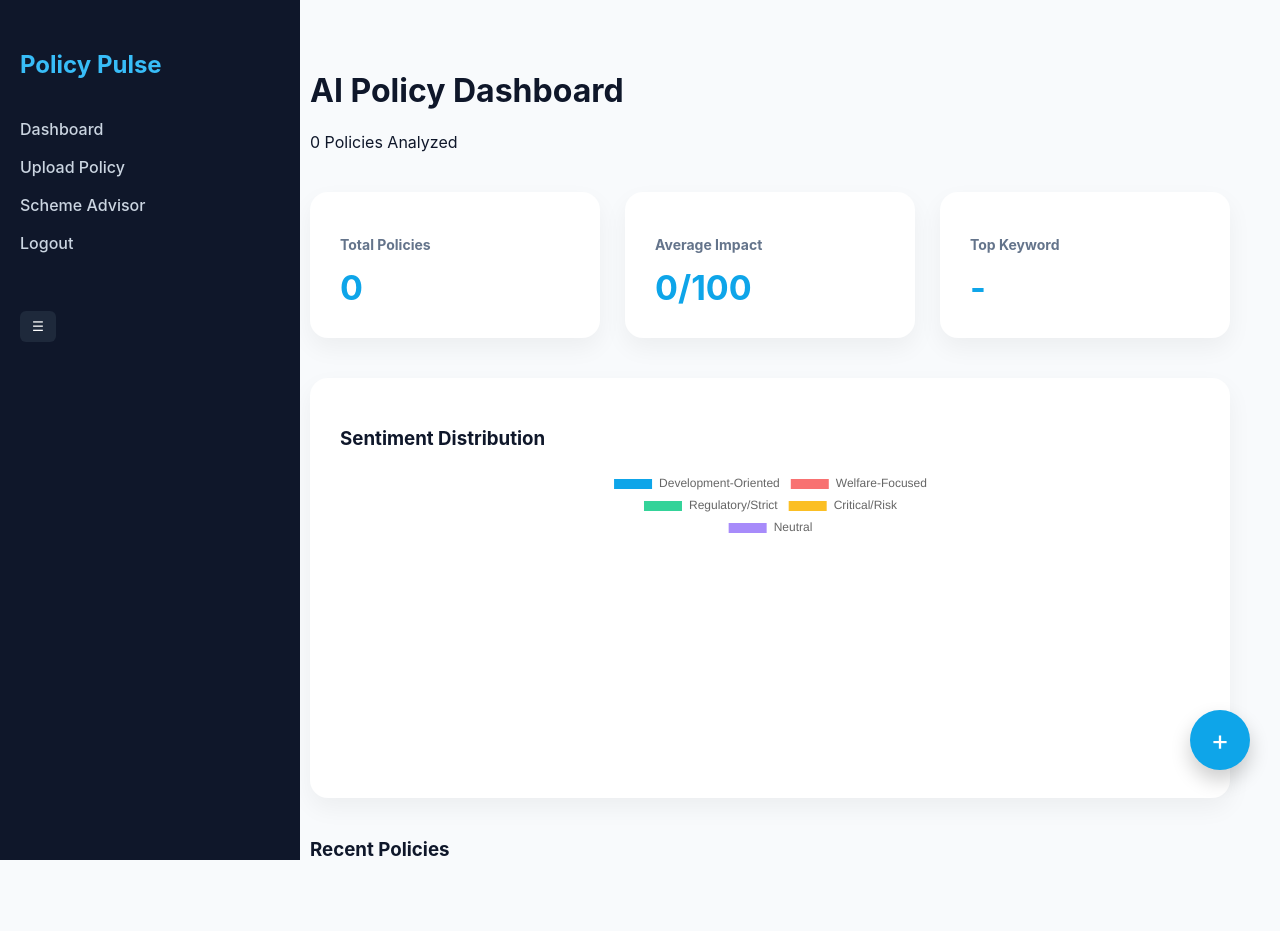
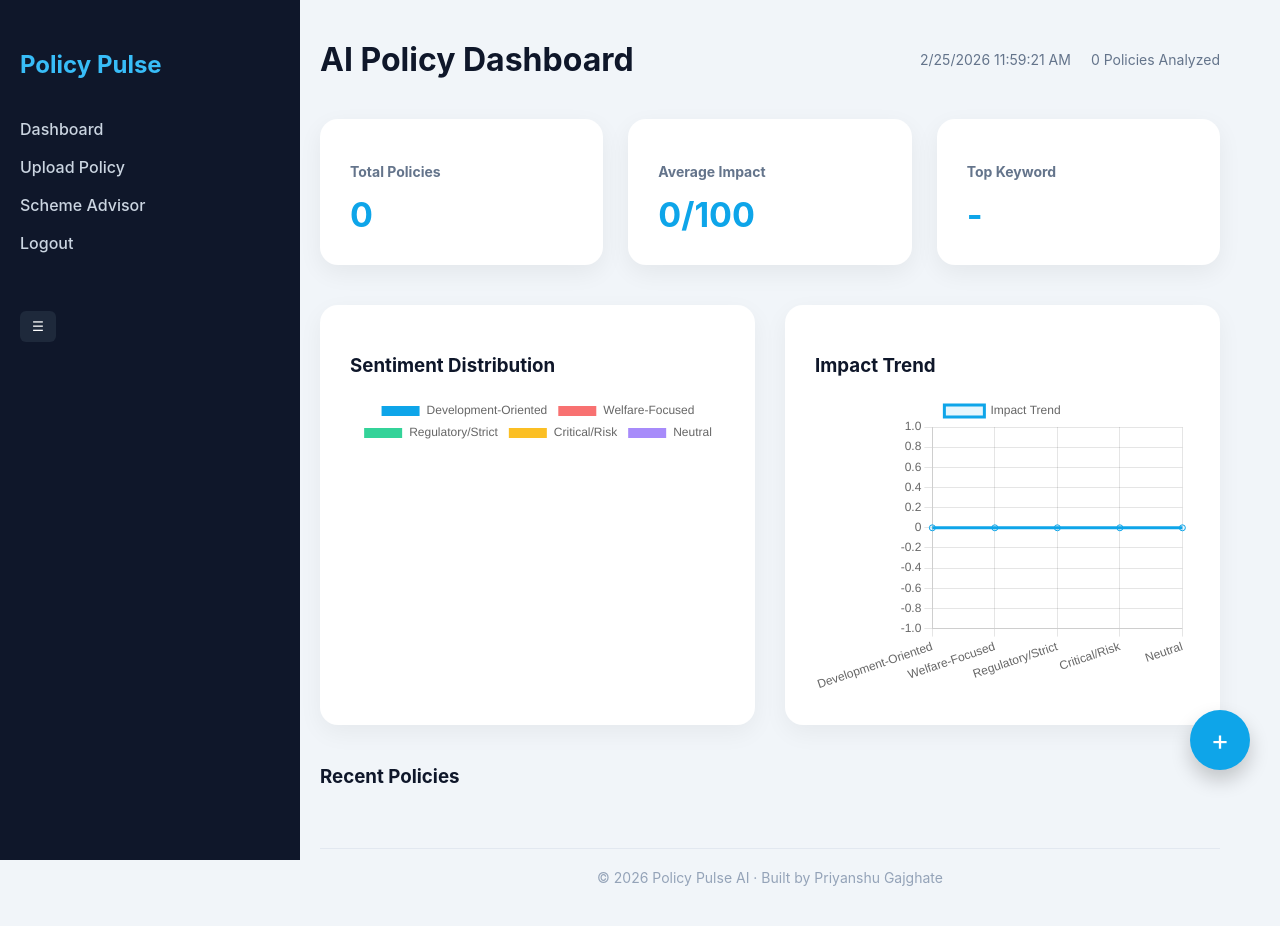
Before and after one commit to Priyanshu976/PolicyPulseAI, a Flask app: page /dashboard in a window 1280 px wide. Run offline with Flask 3, Linux system fonts and the light colour scheme; the visitor is signed in with stand-in values (Sample User, id 1); data that the repository does not hold is empty; some libraries are stand-ins or nearby versions.

Commit message:
Dashboard UI 2

```diff
--- a/static/css/style.css
+++ b/static/css/style.css
@@ -342,11 +342,10 @@ body {
 
 
 /* ================= DASHBOARD ================= */
-
 .dashboard-body {
     margin: 0;
     font-family: 'Inter', sans-serif;
-    background: #f8fafc;
+    background: #f1f5f9;
     color: #0f172a;
     display: flex;
 }
@@ -406,15 +405,30 @@ body {
 
 .main-content {
     margin-left: 260px;
-    padding: 50px;
+    padding: 40px 60px;
     width: 100%;
     transition: 0.3s ease;
 }
 
-/* Header */
+/* Top Header */
 
-.dashboard-header {
+.top-header {
+    display: flex;
+    justify-content: space-between;
+    align-items: center;
     margin-bottom: 40px;
+}
+
+.top-header h1 {
+    margin: 0;
+}
+
+.top-right {
+    display: flex;
+    gap: 20px;
+    align-items: center;
+    color: #64748b;
+    font-size: 14px;
 }
 
 /* Metrics */
@@ -430,7 +444,12 @@ body {
     background: white;
     padding: 30px;
     border-radius: 18px;
-    box-shadow: 0 10px 25px rgba(0,0,0,0.05);
+    box-shadow: 0 8px 25px rgba(0,0,0,0.06);
+    transition: 0.2s ease;
+}
+
+.metric-card:hover {
+    transform: translateY(-4px);
 }
 
 .metric-card h3 {
@@ -445,20 +464,30 @@ body {
     margin-top: 8px;
 }
 
-/* Chart */
+/* Charts Grid */
+
+.charts-grid {
+    display: grid;
+    grid-template-columns: repeat(auto-fit, minmax(350px, 1fr));
+    gap: 30px;
+    margin-bottom: 40px;
+}
 
 .chart-container {
     background: white;
     padding: 30px;
     border-radius: 18px;
-    box-shadow: 0 10px 25px rgba(0,0,0,0.05);
-    margin-bottom: 40px;
+    box-shadow: 0 8px 25px rgba(0,0,0,0.05);
 }
 
 .chart-wrapper {
-    max-width: 350px;
     height: 300px;
-    margin: 0 auto;
+}
+
+/* Section Title */
+
+.section-title {
+    margin-bottom: 20px;
 }
 
 /* Policy Cards */
@@ -483,6 +512,17 @@ body {
     color: #475569;
 }
 
+/* Footer */
+
+.dashboard-footer {
+    text-align: center;
+    margin-top: 60px;
+    padding-top: 20px;
+    border-top: 1px solid #e2e8f0;
+    color: #94a3b8;
+    font-size: 14px;
+}
+
 /* Floating Button */
 
 .fab {
@@ -499,4 +539,9 @@ body {
     line-height: 60px;
     text-decoration: none;
     box-shadow: 0 10px 20px rgba(0,0,0,0.2);
+    transition: 0.2s;
 }
+
+.fab:hover {
+    transform: scale(1.1);
+}
--- a/templates/dashboard.html
+++ b/templates/dashboard.html
@@ -23,15 +23,23 @@
 <!-- MAIN CONTENT -->
 <div class="main-content" id="mainContent">
 
-    <div class="dashboard-header">
+    <!-- PREMIUM TOP HEADER -->
+    <div class="top-header">
+        <div class="top-left">
             <h1>AI Policy Dashboard</h1>
-        <div class="header-info">
+        </div>
+
+        <div class="top-right">
+            <div id="liveTime" class="live-time"></div>
+            <div class="policy-count">
                 {{ total_policies }} Policies Analyzed
+            </div>
         </div>
     </div>
 
     <!-- METRICS -->
     <div class="metrics-grid">
+
         <div class="metric-card">
             <h3>Total Policies</h3>
             <div class="metric-value" id="totalCount">{{ total_policies }}</div>
@@ -52,9 +60,13 @@
                 {% endif %}
             </div>
         </div>
+
     </div>
 
-    <!-- CHART -->
+    <!-- CHART SECTION -->
+    <div class="charts-grid">
+
+        <!-- Sentiment Chart -->
         <div class="chart-container">
             <h3>Sentiment Distribution</h3>
             <div class="chart-wrapper">
@@ -62,8 +74,18 @@
             </div>
         </div>
 
-    <!-- POLICIES -->
-    <h3 style="margin-bottom:20px;">Recent Policies</h3>
+        <!-- Impact Trend Chart -->
+        <div class="chart-container">
+            <h3>Impact Trend</h3>
+            <div class="chart-wrapper">
+                <canvas id="impactChart"></canvas>
+            </div>
+        </div>
+
+    </div>
+
+    <!-- RECENT POLICIES -->
+    <h3 class="section-title">Recent Policies</h3>
 
     {% for policy in policies %}
         <div class="policy-card" onclick="togglePolicy(this)">
@@ -76,12 +98,16 @@
         </div>
     {% endfor %}
 
+    <!-- FOOTER -->
+    <div class="dashboard-footer">
+        © 2026 Policy Pulse AI · Built by Priyanshu Gajghate
+    </div>
+
 </div>
 
 <!-- FLOATING BUTTON -->
 <a href="/upload-policy" class="fab">+</a>
 
-<!-- JAVASCRIPT -->
 <script>
 
 /* Sidebar Collapse */
@@ -112,9 +138,18 @@ let interval = setInterval(() => {
         current++;
         count.innerText = current;
     }
-}, 30);
+}, 25);
 
-/* Chart */
+/* Live Time */
+function updateTime() {
+    const now = new Date();
+    document.getElementById("liveTime").innerText =
+        now.toLocaleDateString() + " " + now.toLocaleTimeString();
+}
+setInterval(updateTime, 1000);
+updateTime();
+
+/* Sentiment Chart */
 const ctx = document.getElementById('sentimentChart');
 
 new Chart(ctx, {
@@ -132,6 +167,28 @@ new Chart(ctx, {
     }
 });
 
+/* Impact Trend Chart (lightweight dummy progression based on impact) */
+const impactCtx = document.getElementById('impactChart');
+
+new Chart(impactCtx, {
+    type: 'line',
+    data: {
+        labels: {{ sentiment_counts.keys()|list|tojson }},
+        datasets: [{
+            label: "Impact Trend",
+            data: {{ sentiment_counts.values()|list|tojson }},
+            borderColor: "#0ea5e9",
+            backgroundColor: "rgba(14,165,233,0.1)",
+            fill: true,
+            tension: 0.4
+        }]
+    },
+    options: {
+        responsive: true,
+        maintainAspectRatio: false
+    }
+});
+
 </script>
 
 </body>
```
Lines whose indentation alone changed are shown as unchanged.
